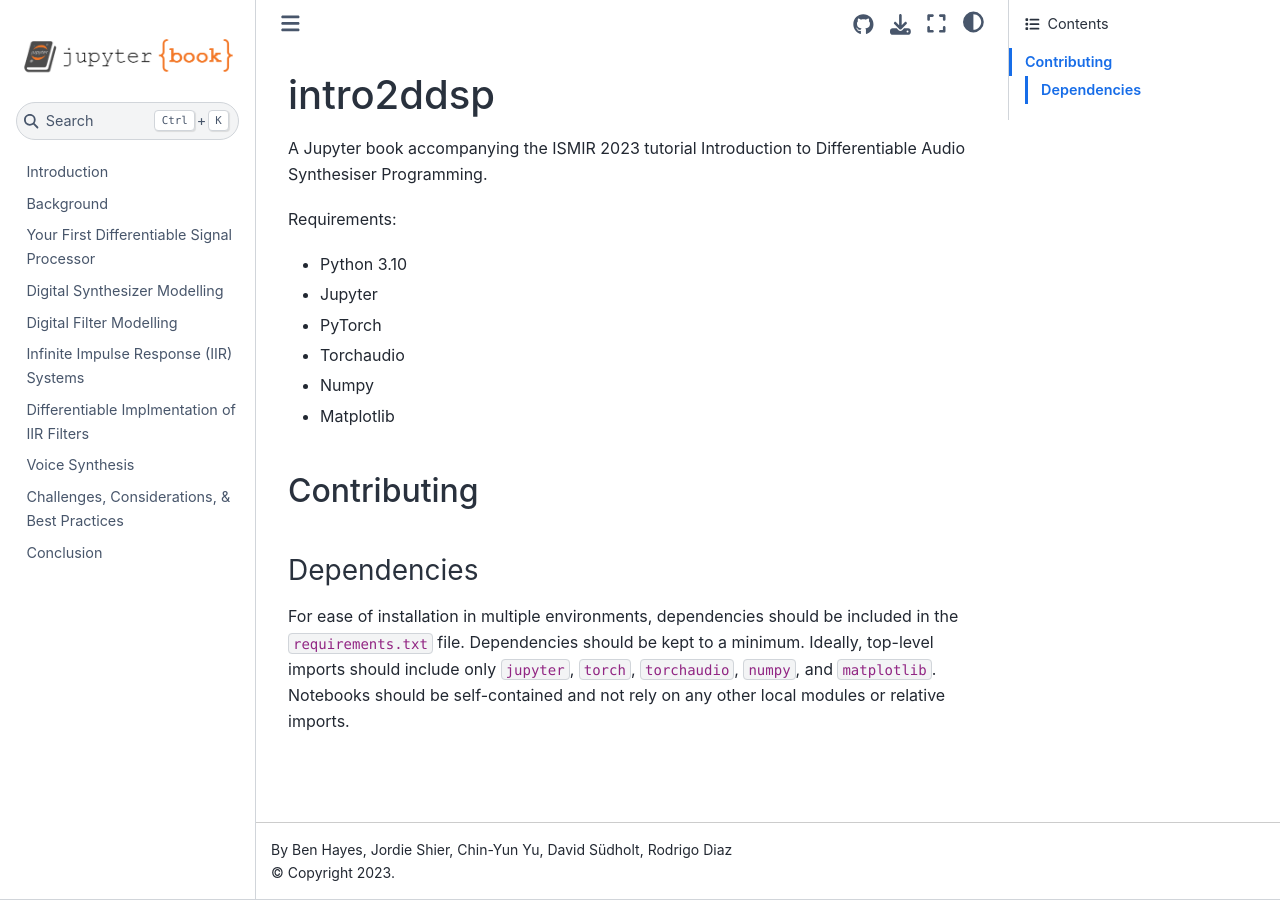
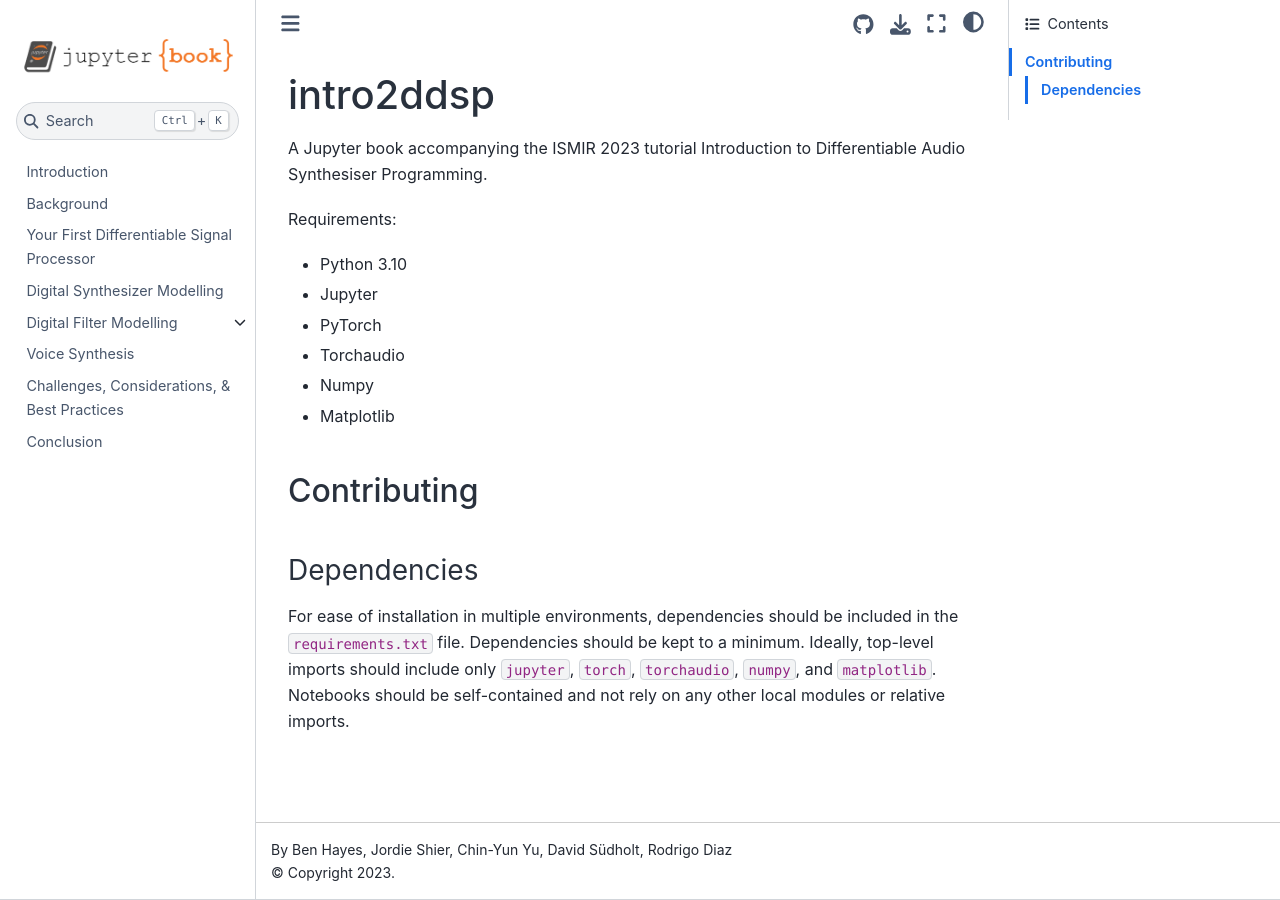
Before and after one commit to intro2ddsp/intro2ddsp.github.io, a Jupyter Book: the page built from README.md, in a window 1280 px wide. Built offline with Jupyter Book 1.0.4 settings and Sphinx 7.4.7 and the Sphinx Book theme 1.1.4, drawn with Linux system fonts in a browser that asks for light colours; pages that are not in the unit, such as notebooks, are missing from menus; some of the changed lines change nothing that is shown.

Commit message:
add source filter notebook

```diff
--- a/_toc.yml
+++ b/_toc.yml
@@ -9,9 +9,11 @@
   - file: first-steps/index.md
   - file: synths/index.md
   - file: filters/index.md
-  - file: filters/iir_intro.md
-  - file: filters/iir_impl.md
-  - file: filters/iir_torch.ipynb
+    sections:
+    - file: filters/iir_intro.md
+    - file: filters/iir_impl.md
+    - file: filters/iir_torch.ipynb
+    - file: filters/sf.ipynb
   - file: voice/index.md
   - file: challenges/index.md
   - file: conclusion/index.md
```
